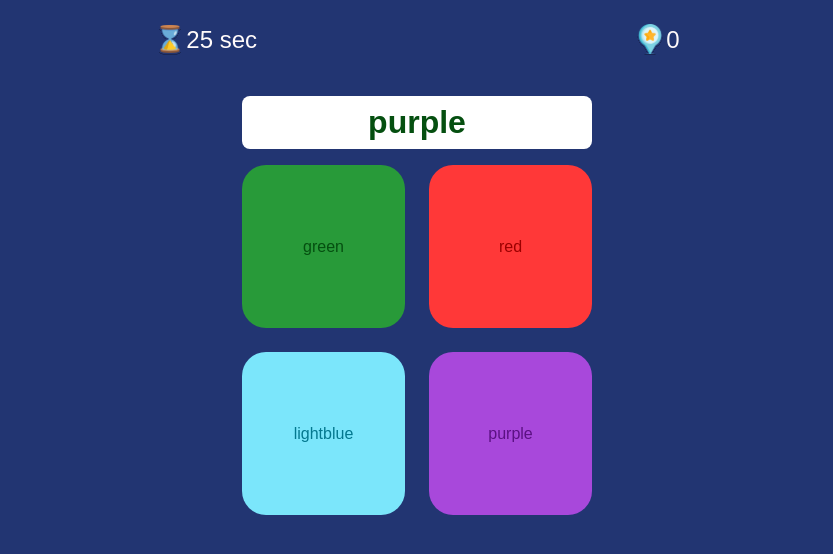
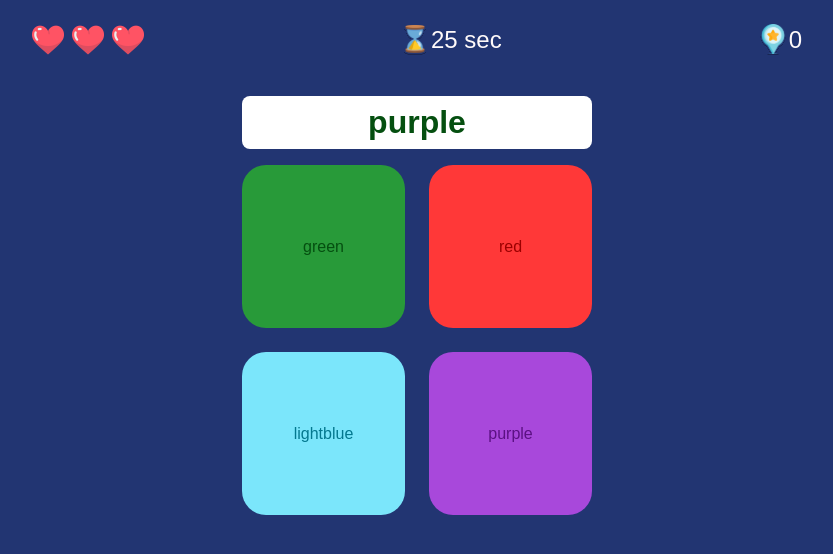
Before and after one commit to Mireia95/Playnest, a React (Vite) app: page /guesscolor/play in a window 1280 px wide. Shown: the top 554 px of the page, without its empty margins (223-1056 px from the left). Built offline with nearby package versions, Linux system fonts and the light colour scheme; a web font is replaced by a local one.

Commit message:
add lifes in GuessTheColor

```diff
--- a/src/components/GuessColor/InitGame/InitGame.jsx
+++ b/src/components/GuessColor/InitGame/InitGame.jsx
@@ -16,7 +16,7 @@ const InitGame = () => {
       <p className='infoGame'>
         {' '}
         Read the word on the screen and choose the correct color to score points
-        before the 30 seconds run out.{' '}
+        before the 30 seconds run out. Be careful, you have only 3 lifes.{' '}
       </p>
       <ButtonLink
         alt='play button'
--- /dev/null
+++ b/src/components/GuessColor/Lifes/Lifes.css
@@ -0,0 +1,10 @@
+.lifes {
+  display: flex;
+  justify-content: center;
+  align-items: center;
+  gap: 8px;
+}
+
+.lifes > img {
+  width: 32px;
+}
--- /dev/null
+++ b/src/components/GuessColor/Lifes/Lifes.jsx
@@ -0,0 +1,13 @@
+import './Lifes.css';
+
+const Lifes = ({ lifes }) => {
+  return (
+    <div className='lifes'>
+      {lifes.map((life, index) => (
+        <img key={index} src='/assets/GuessTheColor/life.svg' alt='life' />
+      ))}
+    </div>
+  );
+};
+
+export default Lifes;
--- a/src/components/GuessColor/PlayGame/PlayGame.jsx
+++ b/src/components/GuessColor/PlayGame/PlayGame.jsx
@@ -13,6 +13,7 @@ import { setRandomColors } from '../../../reducer/GuessColor/actions';
 import { colors } from '../../../utils/GuessColor/colors';
 import GameOver from '../../General/GameOver/GameOver';
 import Points from '../../General/Points/Points';
+import Lifes from '../Lifes/Lifes';
 
 const PlayGame = () => {
   const [state, dispatch] = useReducer(
@@ -20,15 +21,23 @@ const PlayGame = () => {
     GUESSCOLOR_INITIAL_STATE
   );
 
-  const { points, colorPrint, colorOptions, gameover } = state;
+  const { points, colorPrint, colorOptions, lifes, gameover } = state;
 
   useEffect(() => {
     setRandomColors(colors, dispatch);
   }, []);
 
+  //lifes
+  useEffect(() => {
+    if (lifes.length === 0) {
+      dispatch({ type: 'SET_GAMEOVER' });
+    }
+  }, [lifes]);
+
   return (
     <>
       <div className='infoBar'>
+        <Lifes lifes={lifes} />
         <Timer
           gameOverFunction={() => dispatch({ type: 'SET_GAMEOVER' })}
           initTime={30}
--- a/src/reducer/GuessColor/actions.js
+++ b/src/reducer/GuessColor/actions.js
@@ -1,32 +1,34 @@
 //set random colors to set colors options and color to choose
 export const setRandomColors = (array, dispatch) => {
-  let randomColors = []
+  let randomColors = [];
   while (randomColors.length < 4) {
-    const randomPos = Math.floor(Math.random() * array.length)
+    const randomPos = Math.floor(Math.random() * array.length);
     //check si hay duplicados
     !randomColors.includes(array[randomPos])
       ? randomColors.push(array[randomPos])
-      : null
+      : null;
   }
-  dispatch({ type: 'SET_COLOR_OPTIONS', payload: randomColors })
+  dispatch({ type: 'SET_COLOR_OPTIONS', payload: randomColors });
 
   //set colorPrint
-  setColorPrint(randomColors, dispatch)
-}
+  setColorPrint(randomColors, dispatch);
+};
 
 const setColorPrint = (array, dispatch) => {
-  let randomColorPos01 = Math.floor(Math.random() * array.length)
-  let randomColorPos02 = Math.floor(Math.random() * array.length)
+  let randomColorPos01 = Math.floor(Math.random() * array.length);
+  let randomColorPos02 = Math.floor(Math.random() * array.length);
 
   let colorPrint = {
     textColor: array[randomColorPos01].textColor,
     text: array[randomColorPos02].text
-  }
-  dispatch({ type: 'SET_COLOR_PRINT', payload: colorPrint })
-}
+  };
+  dispatch({ type: 'SET_COLOR_PRINT', payload: colorPrint });
+};
 
 export const compareColors = ({ colorSelected, colorPrint, dispatch }) => {
   if (colorSelected.text === colorPrint.text) {
-    dispatch({ type: 'SUM_POINTS' })
+    dispatch({ type: 'SUM_POINTS' });
+  } else {
+    dispatch({ type: 'REMOVE_LIFE' });
   }
-}
+};
--- a/src/reducer/GuessColor/reducer.js
+++ b/src/reducer/GuessColor/reducer.js
@@ -2,21 +2,29 @@ export const GUESSCOLOR_INITIAL_STATE = {
   points: 0,
   colorPrint: '',
   colorOptions: [],
+  lifes: [
+    '/asset/GuessTheColor/life.svg',
+    '/asset/GuessTheColor/life.svg',
+    '/asset/GuessTheColor/life.svg'
+  ],
   gameover: false
-}
+};
 
 export const guessColorReducer = (state, action) => {
   switch (action.type) {
     case 'SUM_POINTS':
-      return { ...state, points: state.points + 5 }
+      return { ...state, points: state.points + 5 };
     case 'SET_COLOR_OPTIONS':
-      return { ...state, colorOptions: [...action.payload] }
+      return { ...state, colorOptions: [...action.payload] };
     case 'SET_COLOR_PRINT':
-      return { ...state, colorPrint: { ...action.payload } }
+      return { ...state, colorPrint: { ...action.payload } };
+
+    case 'REMOVE_LIFE':
+      return { ...state, lifes: state.lifes.slice(0, -1) };
 
     case 'SET_GAMEOVER':
-      return { ...state, gameover: true }
+      return { ...state, gameover: true };
     default:
-      return state
+      return state;
   }
-}
+};
```
